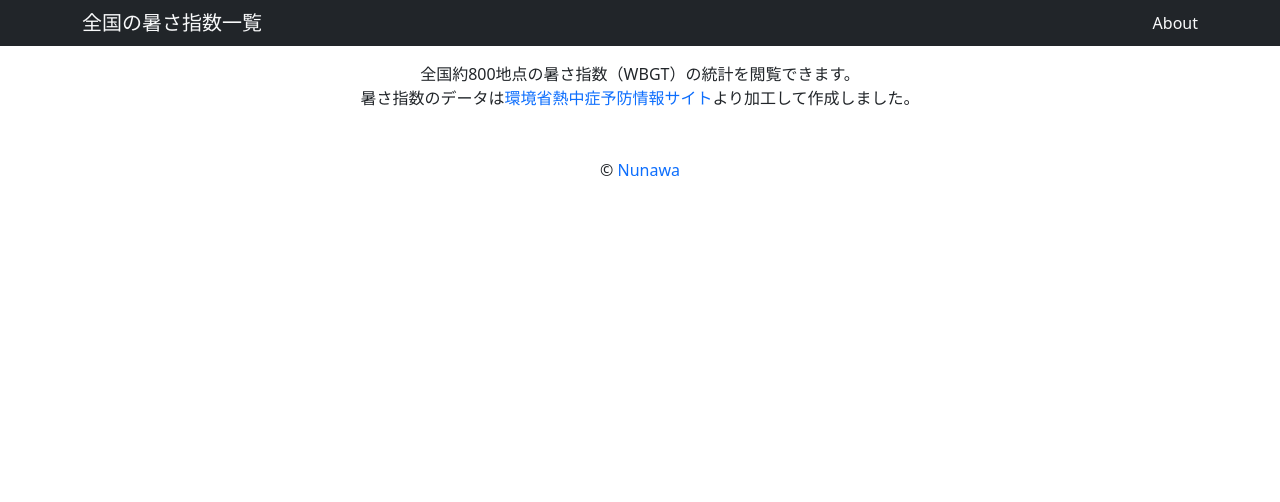
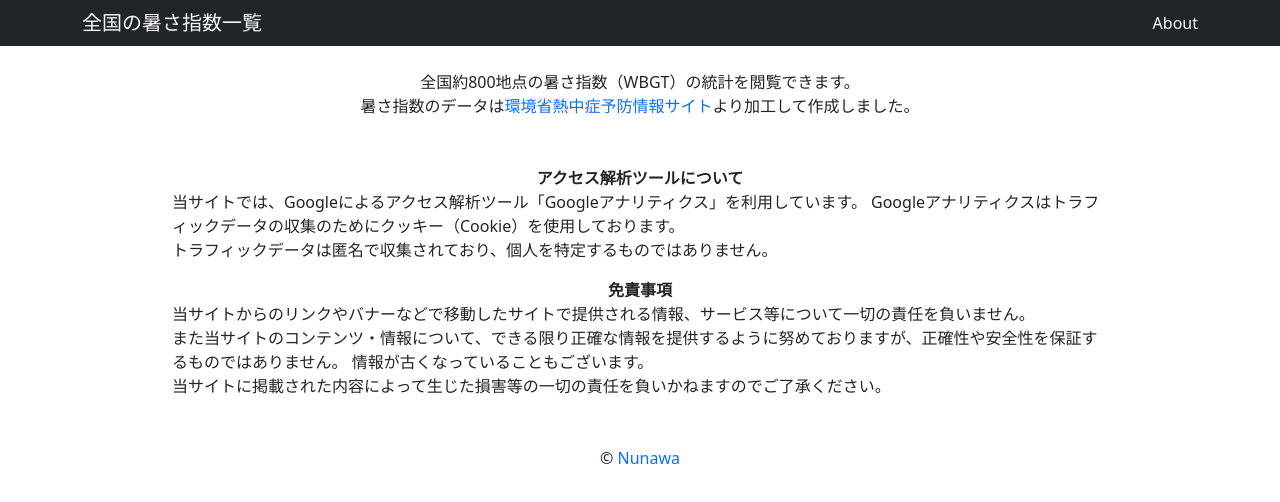
Before and after one commit to nunawa/weather-nunawa-net, a Next.js app: page /about in a window 1280 px wide. Shown: the top 502 px of the page. Built offline with nearby package versions, Linux system fonts and the light colour scheme.

Commit message:
Add Google Analytics script

```diff
--- a/pages/_app.js
+++ b/pages/_app.js
@@ -1,6 +1,7 @@
 import "bootstrap/dist/css/bootstrap.min.css";
 import "leaflet/dist/leaflet.css";
 import Head from "next/head";
+import { GoogleAnalytics } from "nextjs-google-analytics";
 import "../styles/globals.css";
 
 function MyApp({ Component, pageProps }) {
@@ -9,6 +10,7 @@ function MyApp({ Component, pageProps }) {
       <Head>
         <title>全国の暑さ指数一覧</title>
       </Head>
+      <GoogleAnalytics trackPageViews />
       <Component {...pageProps} />
     </>
   );
--- a/pages/about.js
+++ b/pages/about.js
@@ -5,14 +5,36 @@ export const About = () => {
   return (
     <>
       <Navbars />
-      <Container className="w-80 mt-3">
+      <Container className="w-75 mt-4">
         全国約800地点の暑さ指数（WBGT）の統計を閲覧できます。
         <br />
         暑さ指数のデータは
         <a href="https://www.wbgt.env.go.jp/">環境省熱中症予防情報サイト</a>
         より加工して作成しました。
       </Container>
-      <Container bg="gray-500" className="w-80 mt-5">
+      <Container className="w-75 mt-5">
+        <b>アクセス解析ツールについて</b>
+        <br />
+        <p className="text-start">
+          当サイトでは、Googleによるアクセス解析ツール「Googleアナリティクス」を利用しています。
+          Googleアナリティクスはトラフィックデータの収集のためにクッキー（Cookie）を使用しております。
+          <br />
+          トラフィックデータは匿名で収集されており、個人を特定するものではありません。
+        </p>
+      </Container>
+      <Container className="w-75 mt-3">
+        <b>免責事項</b>
+        <br />
+        <p className="text-start">
+          当サイトからのリンクやバナーなどで移動したサイトで提供される情報、サービス等について一切の責任を負いません。
+          <br />
+          また当サイトのコンテンツ・情報について、できる限り正確な情報を提供するように努めておりますが、正確性や安全性を保証するものではありません。
+          情報が古くなっていることもございます。
+          <br />
+          当サイトに掲載された内容によって生じた損害等の一切の責任を負いかねますのでご了承ください。
+        </p>
+      </Container>
+      <Container className="mt-5 mb-3">
         &copy; <a href="https://github.com/nunawa">Nunawa</a>
       </Container>
     </>
--- a/pages/data/[id].js
+++ b/pages/data/[id].js
@@ -18,7 +18,7 @@ export const Data = ({ data }) => {
   return (
     <>
       <Navbars />
-      <Container className="w-80 mt-3">
+      <Container className="px-4 mt-3">
         {data.pref} {data.name}
         <br />
         毎日の最高値・最低値の推移
@@ -78,7 +78,7 @@ export const Data = ({ data }) => {
           </LineChart>
         </ResponsiveContainer>
       </Container>
-      <Container bg="gray-500" className="w-80 mt-5">
+      <Container className="my-3">
         &copy; <a href="https://github.com/nunawa">Nunawa</a>
       </Container>
     </>
--- a/pages/index.js
+++ b/pages/index.js
@@ -9,7 +9,7 @@ export default function Home({ data }) {
   return (
     <div className="Home">
       <Navbars />
-      <Container className="w-80 mt-3">
+      <Container className="w-75 mt-3">
         全国の年間平均値
         <br />
         （2017～2021年平均）
@@ -17,10 +17,10 @@ export default function Home({ data }) {
           各マーカーをクリックし、リンクからそれぞれの地点の詳細データが閲覧できます。
         </p>
       </Container>
-      <Container className="w-80 mt-3">
+      <Container className="px-4 mt-3">
         <Map>{data}</Map>
       </Container>
-      <Container bg="gray-500" className="w-80 mt-3">
+      <Container className="my-3">
         &copy; <a href="https://github.com/nunawa">Nunawa</a>
       </Container>
     </div>
```
Also changed, not shown: package.json (+8 -7 lines), 1 other file (tests, documents, lock files or other folders).
